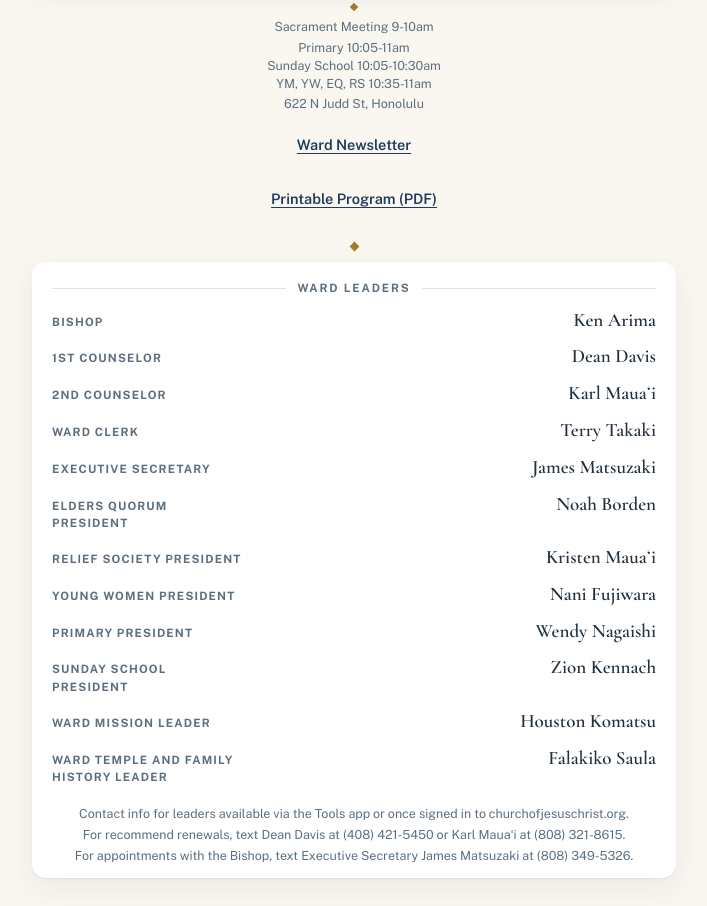
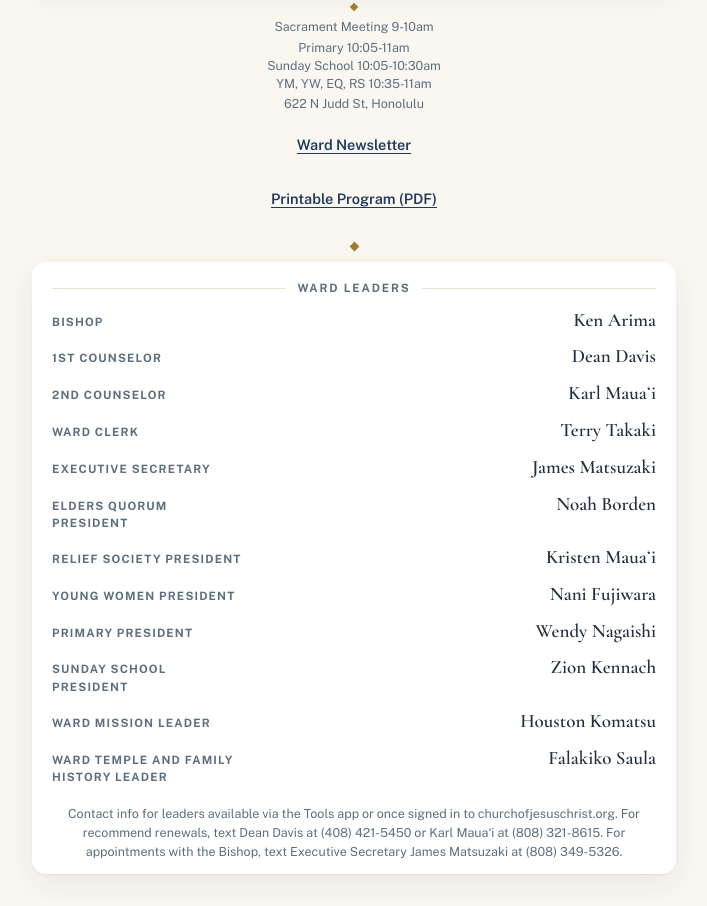
Before and after one commit to kapalamaward/kapalamaward.github.io, a plain HTML site: page index.html in a window 1280 px wide. Shown: the part 876-1782 px from the top of the page, without its empty margins (286-993 px from the left). Drawn offline with Linux system fonts and the light colour scheme.

Commit message:
Update program

```diff
--- a/index.html
+++ b/index.html
@@ -726,9 +726,7 @@
         <div class="row"><div class="r-label">Ward Mission Leader</div><div class="r-value">Houston Komatsu</div></div>
         <div class="row"><div class="r-label">Ward Temple and Family History Leader</div><div class="r-value">Falakiko Saula</div></div>
         <div class="leaders-contact">
-          <p>Contact info for leaders available via the Tools app or once signed in to churchofjesuschrist.org.</p>
-          <p>For recommend renewals, text Dean Davis at (408) 421-5450 or Karl Maua&#699;i at (808) 321-8615.</p>
-          <p>For appointments with the Bishop, text Executive Secretary James Matsuzaki at (808) 349-5326.</p>
+          <p>Contact info for leaders available via the Tools app or once signed in to churchofjesuschrist.org. For recommend renewals, text Dean Davis at (408) 421-5450 or Karl Maua&#699;i at (808) 321-8615. For appointments with the Bishop, text Executive Secretary James Matsuzaki at (808) 349-5326.</p>
         </div>
       </section>
     </div>
```
